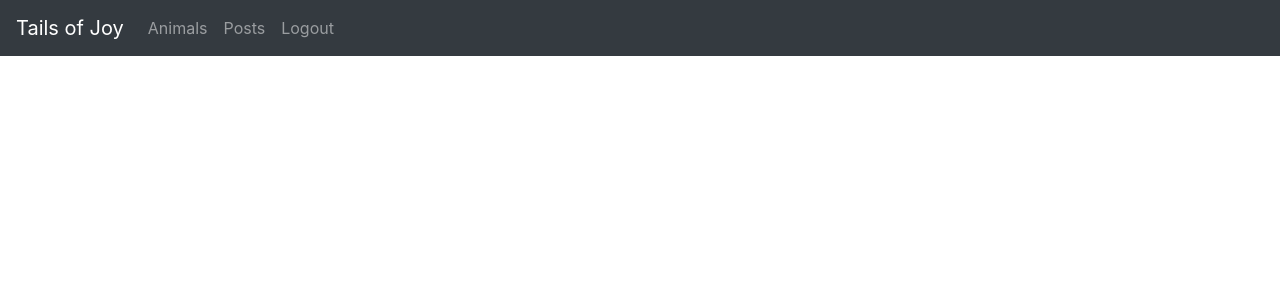
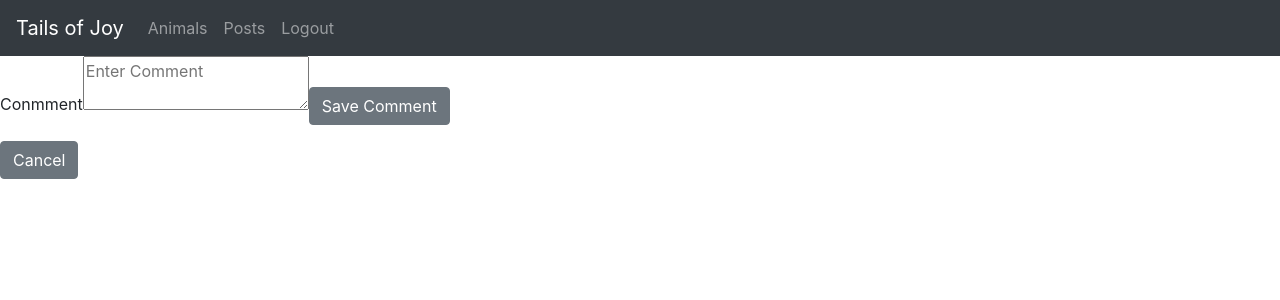
Before and after one commit to KelleyCrittenden/Tails-of-Joy, a React (Create React App) app in the folder Tails-Of-Joy/Client/: page /comment/edit/1 in a window 1280 px wide. Shown: the top 300 px of the page. Built offline with nearby package versions, Linux system fonts and the light colour scheme; no server answers; sample sign-in values are in the browser's storage.

Commit message:
Comment Edit Functional

```diff
--- a/Tails-Of-Joy/Client/src/components/ApplicationViews.js
+++ b/Tails-Of-Joy/Client/src/components/ApplicationViews.js
@@ -16,6 +16,7 @@ import PostDelete from "./post/PostDelete"
 import PostEdit from "./post/PostEdit"
 import CommentAdd from "./comment/CommentAdd"
 import CommentDelete from "./comment/CommentDelete"
+import CommentEdit from "./comment/CommentEdit"
 
 
 
@@ -75,6 +76,10 @@ export function ApplicationViews() {
                     {isLoggedIn ? <CommentDelete /> : <Redirect to="/login" />}
                 </Route>
 
+                <Route exact path="/comment/edit/:id">
+                    {isLoggedIn ? <CommentEdit /> : <Redirect to="/login" />}
+                </Route>
+
                 <Route path="/login">
                     <Login />
                 </Route>
--- a/Tails-Of-Joy/Client/src/components/comment/CommentAdd.js
+++ b/Tails-Of-Joy/Client/src/components/comment/CommentAdd.js
@@ -19,7 +19,6 @@ const CommentAdd = () => {
         Content: ""
     })
 
-
     const newComment = (e) => {
         e.preventDefault();
         addComment(comment);
@@ -30,6 +29,10 @@ const CommentAdd = () => {
         const stateToChange = { ...comment };
         stateToChange[e.target.id] = e.target.value;
         setComment(stateToChange);
+    }
+
+    const Cancel = () => {
+        history.push("/post")
     }
 
     return (
@@ -51,7 +54,9 @@ const CommentAdd = () => {
                         variant="custom"
                         type="submit">
                         Save Comment
-                    </Button>
+                    </Button>&nbsp;
+
+<Button onClick={Cancel}>Cancel</Button>
 
                 </FormGroup>
             </Form>
--- /dev/null
+++ b/Tails-Of-Joy/Client/src/components/comment/CommentEdit.js
@@ -0,0 +1,74 @@
+import React, { useContext, useState, useEffect } from "react";
+import { CommentContext } from "../../providers/CommentProvider"
+import { useHistory, useParams } from "react-router-dom"
+import { Button, Form, FormGroup, Label, Input } from "reactstrap";
+import { PostContext } from "../../providers/PostProvider";
+
+
+const CommentEdit = () => {
+
+    const { comment, getCommentById, updateComment } = useContext(CommentContext)
+    const history = useHistory();
+    const [editedComment, setEditedComment] = useState({});
+    const { id } = useParams();
+    const { post } = useContext(PostContext)
+
+    const user = JSON.parse(sessionStorage.getItem("userProfile")).id
+    post.userProfileId = user
+
+    useEffect(() => {
+        getCommentById(id)
+    }, [])
+
+    const handleFieldChange = (e) => {
+        const stateToChange = { ...editedComment }
+        stateToChange[e.target.id] = e.target.value;
+        setEditedComment(stateToChange);
+    };
+
+    const saveUpdatedComment = (e) => {
+        e.preventDefault();
+        updateComment(editedComment)
+        history.push("/post")
+    };
+
+    useEffect(() => {
+        setEditedComment(comment)
+    }, [comment])
+
+    const Cancel = () => {
+        history.push("/post")
+    }
+
+    return (
+        <Form className="commentEditForm">
+            <Form className="commentForm">
+                <FormGroup>
+                    <Label className="ContentLabel">Conmment</Label>
+                    <textarea
+                        className="newComment"
+                        onChange={handleFieldChange}
+                        type="text"
+                        id="Content"
+                        placeholder="Enter Comment"
+                    />
+
+                    <Button
+                        className="commentButton"
+                        onClick={saveUpdatedComment}
+                        variant="custom"
+                        type="submit">
+                        Save Comment
+                    </Button>
+
+                </FormGroup>
+            </Form>
+
+            <Button onClick={Cancel}>Cancel</Button>
+
+        </Form>
+    )
+
+}
+
+export default CommentEdit
```
